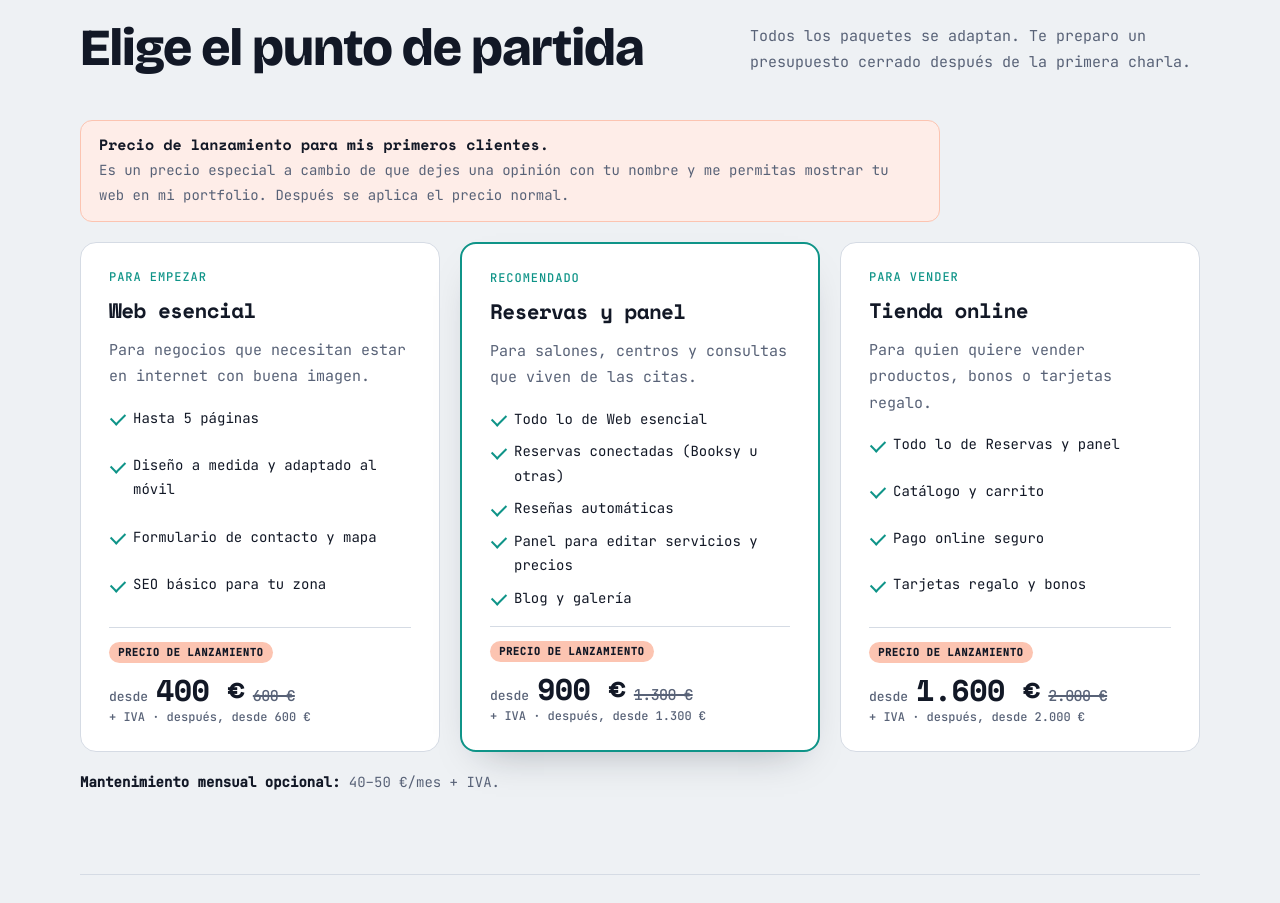
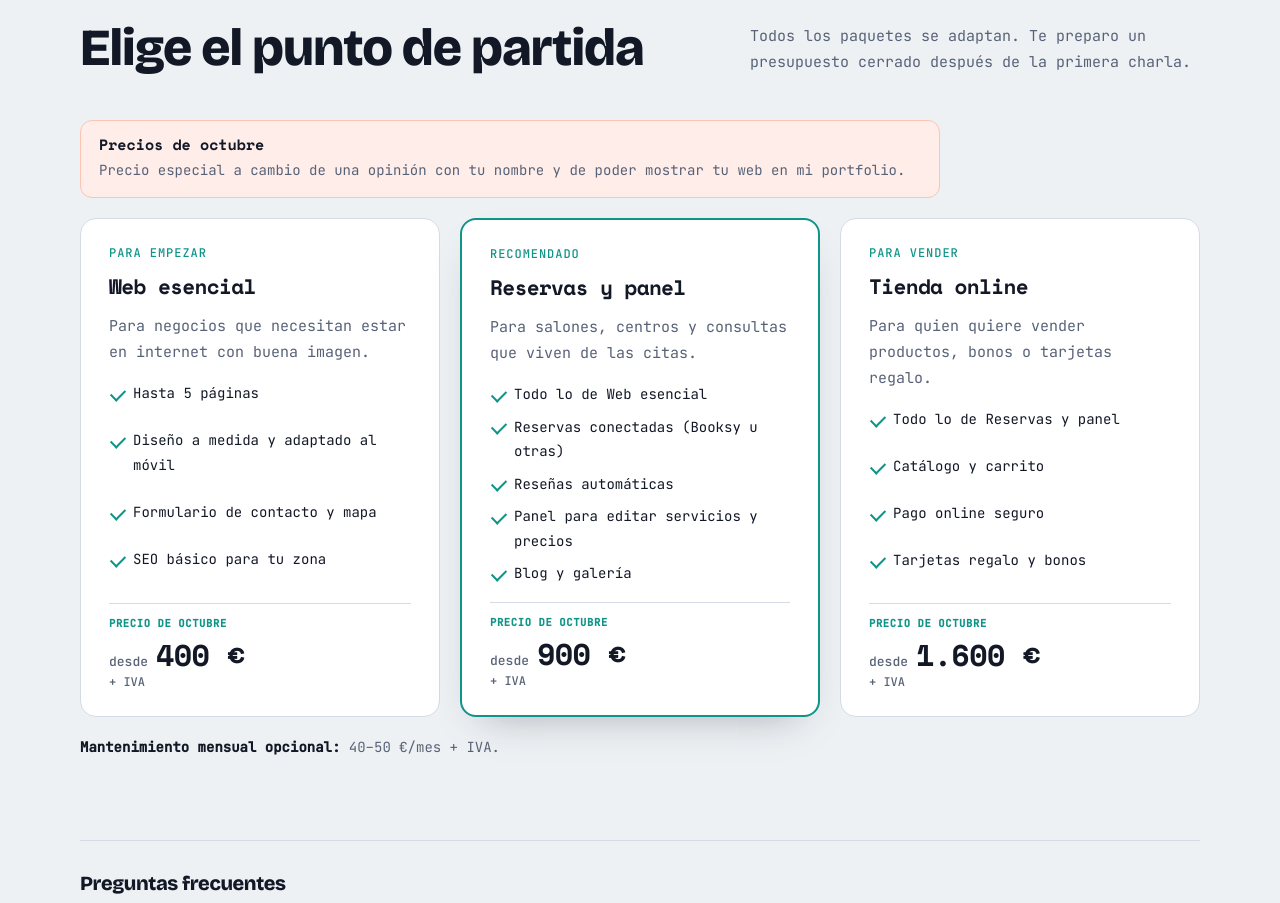
Before and after one commit to cibanez93/Portfolio-Claudia, a plain HTML site: page index.html in a window 1280 px wide. Shown: the part 3380-4283 px from the top of the page. Drawn offline with nearby package versions, Linux system fonts and the light colour scheme.

Commit message:
precios del mes en lugar de lanzamiento

```diff
--- a/index.html
+++ b/index.html
@@ -365,8 +365,9 @@ footer{display:flex; flex-wrap:wrap; justify-content:space-between; gap:12px; pa
 .launch-note{display:grid; gap:4px; background:color-mix(in srgb,#FCC4B1 30%,var(--surface)); border:1px solid #FCC4B1; border-radius:12px; padding:14px 18px; margin-bottom:20px; font-size:14px; max-width:860px}
 .launch-note b{font:700 15px/1.3 var(--sub)}
 .launch-note span{color:var(--muted)}
+.launch-note b .mes{color:inherit}
 .pack .foot.price .brk{flex-basis:100%; height:0}
-.pack .foot.price .tag-launch{ font:600 10.5px/1 var(--mono); letter-spacing:.06em; text-transform:uppercase; color:#121826; background:#FCC4B1; padding:5px 9px; border-radius:99px}
+.pack .foot.price .tag-launch{ font:600 10.5px/1 var(--mono); letter-spacing:.06em; text-transform:uppercase; color:var(--accent-text); background:transparent; padding:0}
 .pack .foot.price .old{font:500 15px/1 var(--mono); color:var(--muted); text-decoration-thickness:1.5px}
 .maint{margin-top:18px; font-size:14px; color:var(--muted)}
 .maint b{color:var(--ink); font-weight:600}
@@ -742,8 +743,8 @@ async function opinionesBooksy() {
       <p>Todos los paquetes se adaptan. Te preparo un presupuesto cerrado después de la primera charla.</p>
     </div>
     <div class="launch-note">
-      <b>Precio de lanzamiento para mis primeros clientes.</b>
-      <span>Es un precio especial a cambio de que dejes una opinión con tu nombre y me permitas mostrar tu web en mi portfolio. Después se aplica el precio normal.</span>
+      <b>Precios de <span class="mes">octubre</span></b>
+      <span>Precio especial a cambio de una opinión con tu nombre y de poder mostrar tu web en mi portfolio.</span>
     </div>
     <div class="packs">
       <article class="pack">
@@ -751,21 +752,21 @@ async function opinionesBooksy() {
         <h3>Web esencial</h3>
         <p>Para negocios que necesitan estar en internet con buena imagen.</p>
         <ul><li>Hasta 5 páginas</li><li>Diseño a medida y adaptado al móvil</li><li>Formulario de contacto y mapa</li><li>SEO básico para tu zona</li></ul>
-        <div class="foot price"><span class="tag-launch">Precio de lanzamiento</span><span class="brk"></span><small>desde</small> 400 €<s class="old" aria-label="precio normal 600 €">600 €</s><span class="iva">+ IVA · después, desde 600 €</span></div>
+        <div class="foot price"><span class="tag-launch">Precio de <span class="mes">octubre</span></span><span class="brk"></span><small>desde</small> 400 €<span class="iva">+ IVA</span></div>
       </article>
       <article class="pack star">
         <span class="label">Recomendado</span>
         <h3>Reservas y panel</h3>
         <p>Para salones, centros y consultas que viven de las citas.</p>
         <ul><li>Todo lo de Web esencial</li><li>Reservas conectadas (Booksy u otras)</li><li>Reseñas automáticas</li><li>Panel para editar servicios y precios</li><li>Blog y galería</li></ul>
-        <div class="foot price"><span class="tag-launch">Precio de lanzamiento</span><span class="brk"></span><small>desde</small> 900 €<s class="old" aria-label="precio normal 1.300 €">1.300 €</s><span class="iva">+ IVA · después, desde 1.300 €</span></div>
+        <div class="foot price"><span class="tag-launch">Precio de <span class="mes">octubre</span></span><span class="brk"></span><small>desde</small> 900 €<span class="iva">+ IVA</span></div>
       </article>
       <article class="pack">
         <span class="label">Para vender</span>
         <h3>Tienda online</h3>
         <p>Para quien quiere vender productos, bonos o tarjetas regalo.</p>
         <ul><li>Todo lo de Reservas y panel</li><li>Catálogo y carrito</li><li>Pago online seguro</li><li>Tarjetas regalo y bonos</li></ul>
-        <div class="foot price"><span class="tag-launch">Precio de lanzamiento</span><span class="brk"></span><small>desde</small> 1.600 €<s class="old" aria-label="precio normal 2.000 €">2.000 €</s><span class="iva">+ IVA · después, desde 2.000 €</span></div>
+        <div class="foot price"><span class="tag-launch">Precio de <span class="mes">octubre</span></span><span class="brk"></span><small>desde</small> 1.600 €<span class="iva">+ IVA</span></div>
       </article>
     </div>
     <p class="maint"><b>Mantenimiento mensual opcional:</b> 40–50 €/mes + IVA.</p>
@@ -884,6 +885,14 @@ async function opinionesBooksy() {
 
 // Burbuja de WhatsApp
 document.getElementById('wa-bubble-x').addEventListener('click', () => { document.getElementById('wa-bubble').hidden = true; });
+
+// Mes actual en los precios
+(() => {
+  try {
+    const mes = new Intl.DateTimeFormat('es-ES', { month: 'long', timeZone: 'Europe/Madrid' }).format(new Date());
+    document.querySelectorAll('.mes').forEach(el => { el.textContent = mes; });
+  } catch (e) {}
+})();
 </script>
 
 </body>
```
